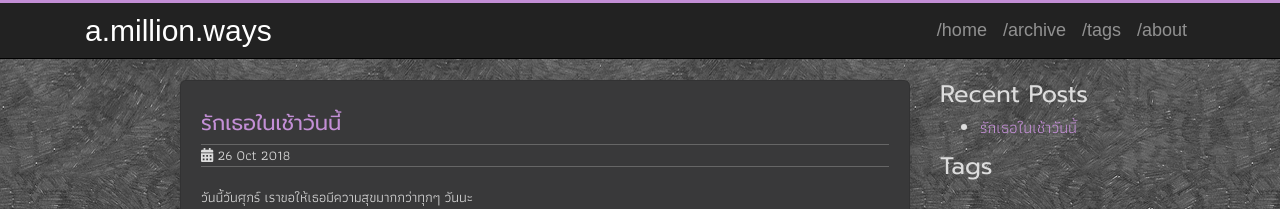
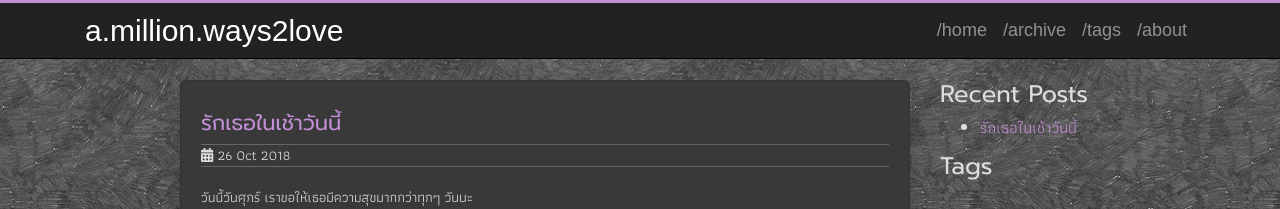
Before and after one commit to sdeehub/love, a Jekyll site: the page built from index.html, in a window 1280 px wide. Shown: the top 209 px of the page. Built offline with Jekyll 4.4.1, drawn with Linux system fonts in a browser that asks for light colours.

Commit message:
try title

```diff
--- a/_config.yml
+++ b/_config.yml
@@ -1,6 +1,6 @@
 # Jekyll configuration
 
-name: a.million.ways
+name: a.million.ways2love
 description: A million ways to love stories.
 
 # Url is currently only used only for the RSS feed in feed.xml
```
